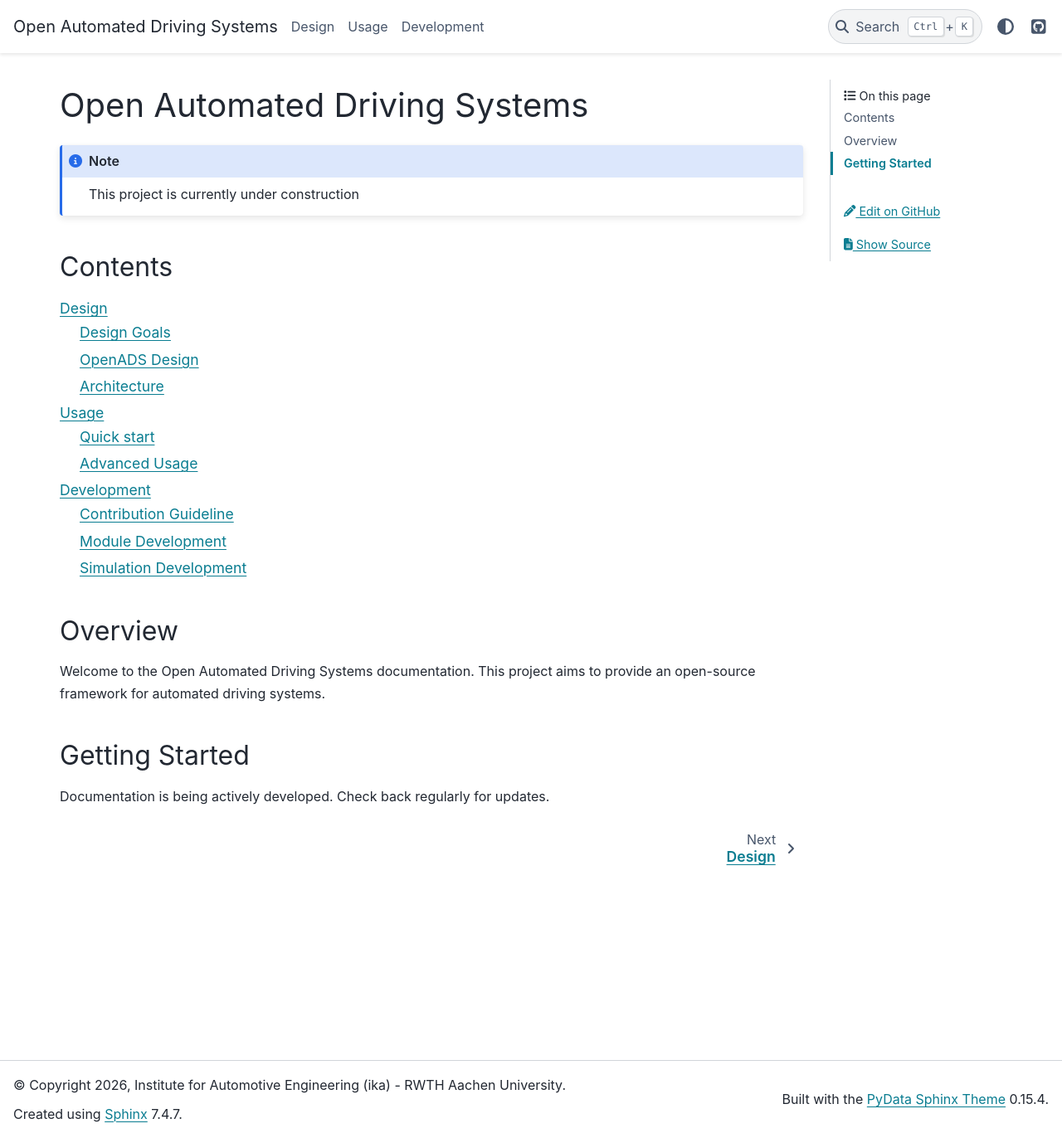
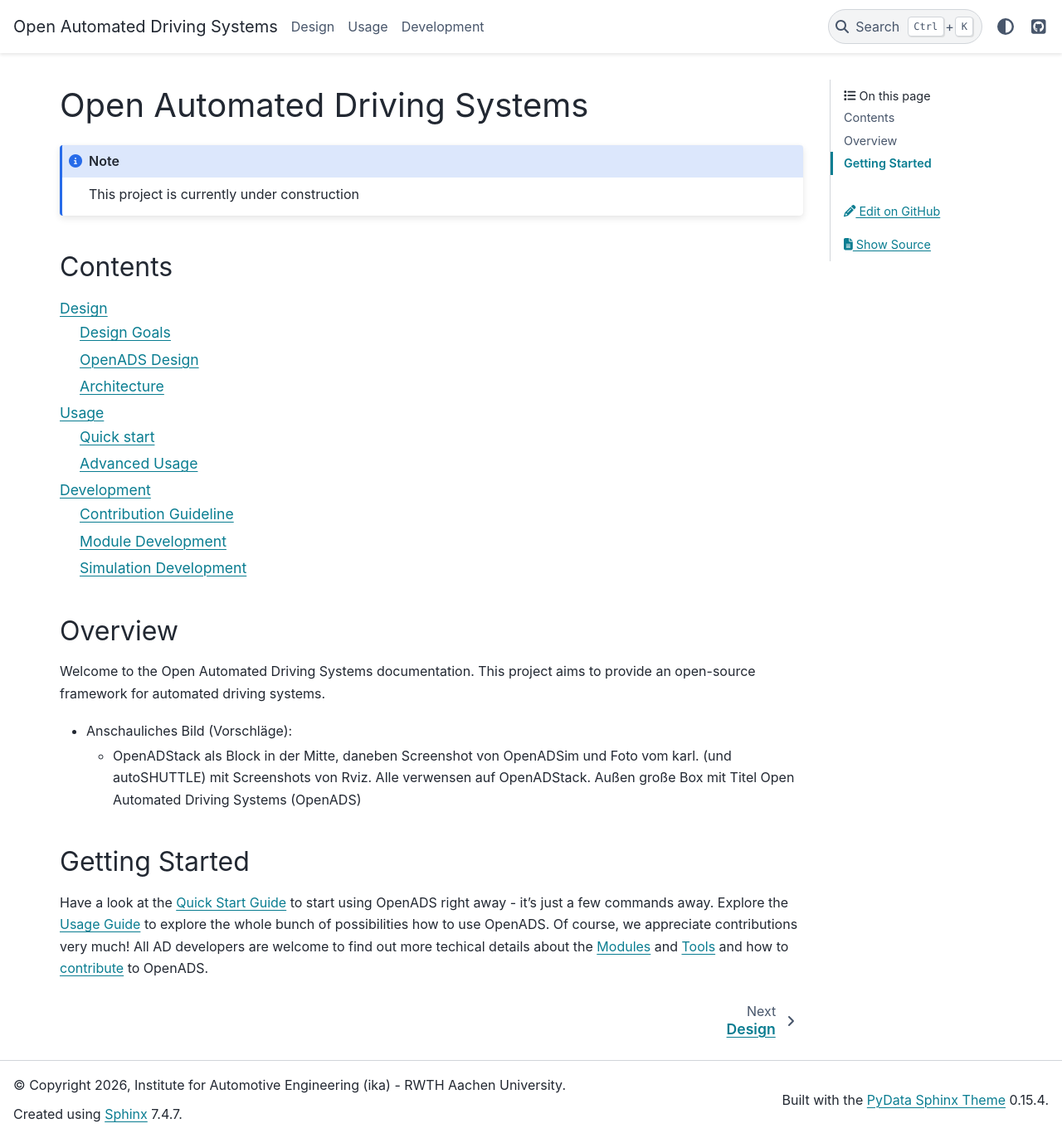
Before and after one commit to openads-project/openads-project.github.io, a Sphinx documentation site: the page built from docs/index.md, in a window 1280 px wide and 1372 px high. Shown: the whole window at 83% size. Built offline with Sphinx 7.4.7 and the PyData theme 0.15.4, drawn with Linux system fonts in a browser that asks for light colours.

Commit message:
update project name

```diff
--- a/docs/conf.py
+++ b/docs/conf.py
@@ -40,7 +40,7 @@
 
 # PyData Theme configuration
 html_theme_options = {
-    "github_url": "https://github.com/oads-org/oads-org.github.io",
+    "github_url": "https://github.com/openads-project/openads-project.github.io",
     "use_edit_page_button": True,
     "show_toc_level": 2,
     "navigation_depth": 3,
@@ -51,8 +51,8 @@
 }
 
 html_context = {
-    "github_user": "oads-org",
-    "github_repo": "oads-org.github.io",
+    "github_user": "openads-project",
+    "github_repo": "openads-project.github.io",
     "github_version": "init",  # TODO: change to main
     "doc_path": "docs",
 }
--- a/docs/index.md
+++ b/docs/index.md
@@ -18,6 +18,9 @@
 
 Welcome to the Open Automated Driving Systems documentation. This project aims to provide an open-source framework for automated driving systems.
 
+- Anschauliches Bild (Vorschläge):
+  - OpenADStack als Block in der Mitte, daneben Screenshot von OpenADSim und Foto vom karl. (und autoSHUTTLE) mit Screenshots von Rviz. Alle verwensen auf OpenADStack. Außen große Box mit Titel Open Automated Driving Systems (OpenADS)
+
 ## Getting Started
 
-Documentation is being actively developed. Check back regularly for updates.
+Have a look at the [Quick Start Guide](./usage/usage.md#quick-start) to start using OpenADS right away -  it's just a few commands away. Explore the [Usage Guide](./usage/usage.md) to explore the whole bunch of possibilities how to use OpenADS. Of course, we appreciate contributions very much! All AD developers are welcome to find out more techical details about the [Modules](./usage/modules.md) and [Tools](./usage/tools.md) and how to [contribute](./development/development.md) to OpenADS.
```
Also changed, not shown: README.md (+1 -1 lines), docs/design/architecture.drawio.svg.
